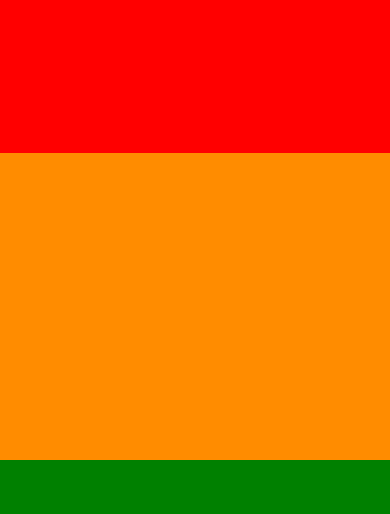
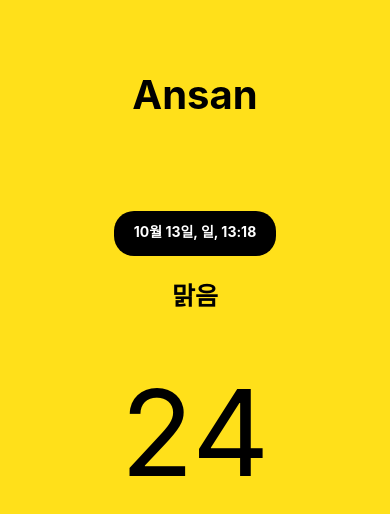
Before and after one commit to bukwon/RN_weather_app, a React Native app: screen / in a window 390 px wide. Shown: the top 514 px of the page. Built offline with nearby package versions, Linux system fonts and the light colour scheme.

Commit message:
날씨 App 레이아웃 구성 및 및 자이

```diff
--- a/App.js
+++ b/App.js
@@ -2,17 +2,75 @@
 import { Button, StyleSheet, Text, View } from 'react-native';
 import React, { useState } from 'react';
 
-export default function App() {
-  const [number, setNumber] = useState(0);
-
+const App = () => {
   return (
-    <View style={{flex: 1}}>
-      <View style={{ flex:1 ,backgroundColor: 'red' }}></View>
-      <View style={{ flex:2 ,backgroundColor: 'darkorange' }}></View>
-      <View style={{ flex:2.5, backgroundColor: 'green' }}></View>
-        <StatusBar style="auto" />
+    <View style={styles.container}>
+      <View style={styles.cityCon}>
+        <Text style={styles.city}>Ansan</Text>
+      </View>
+      <View style={styles.weatherCon}>
+        <View style={styles.day}>
+          <Text style={styles.regDate}>10월 13일, 일, 13:18</Text>
+          <Text style={styles.desc}>맑음</Text>
+        </View>
+        <View style={styles.tempCon}>
+          <Text style={styles.temp}>24</Text>
+        </View>
+      </View>
+      <StatusBar style="auto" />
     </View>
   );
 }
 
-const styles = StyleSheet.create({});
+const styles = StyleSheet.create({
+  container: {
+    flex: 1,
+    backgroundColor: '#ffe01a',
+  },
+  cityCon: {
+    flex: 1,
+  },
+  city: {
+    flex: 1,
+    marginTop: 50,
+    paddingTop: 20,
+    fontSize: 40,
+    textAlign: "center",
+    fontWeight: "bold",
+  },
+  weatherCon: {
+    flex: 3,
+  },
+  day: {
+    flex: 0.2,
+    alignItems: 'center',
+    justifyContent: 'center',
+  },
+  regDate: {
+    paddingTop: 10,
+    paddingLeft: 20,
+    paddingRight: 20,
+    paddingBottom: 15,
+    backgroundColor: 'black',
+    color: 'white',
+    fontWeight: 'bold',
+    borderRadius: 20,
+    overflow: 'hidden',
+  },
+  desc: {
+    flex: 1.5,
+    marginTop: 20,
+    fontSize: 25,
+    fontWeight: 'bold',
+  },
+  tempCon: {
+    flex: 0.3,
+    alignItems: 'center',
+    justifyContent: 'center',
+  },
+  temp: {
+    fontSize: 120,
+  },
+});
+
+export default App;
```
